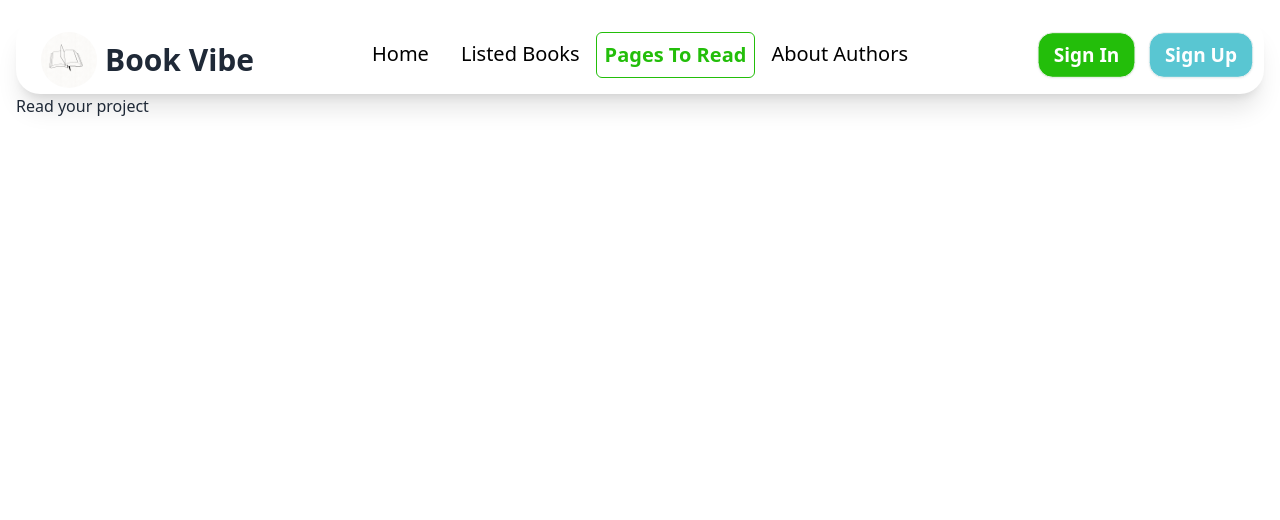
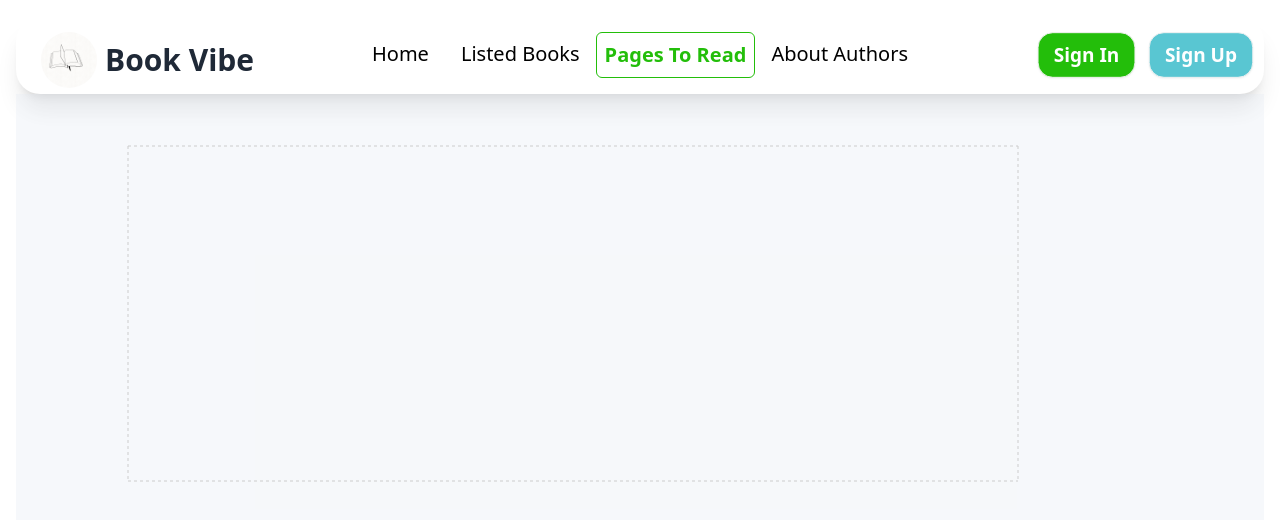
Before and after one commit to Ahmedturaj/book-vibe, a React (Vite) app: page /pagesRead in a window 1280 px wide. Shown: the top 520 px of the page. Built offline with nearby package versions, Linux system fonts and the light colour scheme.

Commit message:
added Pages To Read route

```diff
--- a/package.json
+++ b/package.json
@@ -17,6 +17,7 @@
     "react-icons": "^5.0.1",
     "react-router-dom": "^6.22.3",
     "react-toastify": "^10.0.5",
+    "recharts": "^2.12.3",
     "sort-by": "^1.2.0"
   },
   "devDependencies": {
--- a/src/components/PagesRead/PagesRead.jsx
+++ b/src/components/PagesRead/PagesRead.jsx
@@ -1,9 +1,69 @@
+import  { useState, useEffect } from 'react';
+import { Bar, BarChart, CartesianGrid, Cell, XAxis, YAxis } from 'recharts';
 
+const CustomShapeBarChart = ({ data }) => {
+    const colors = ['#0088FE', '#00C49F', '#FFBB28', '#FF8042', 'red', 'pink'];
+    const getPath = (x, y, width, height) => {
+        return `M${x},${y + height}C${x + width / 3},${y + height} ${x + width / 2},${y + height / 3}
+    ${x + width / 2}, ${y}
+    C${x + width / 2},${y + height / 3} ${x + (2 * width) / 3},${y + height} ${x + width}, ${y + height}
+    Z`;
+    };
+    const TriangleBar = (props) => {
+        const { fill, x, y, width, height } = props;
+
+        return <path d={getPath(x, y, width, height)} stroke="none" fill={fill} />;
+    };
+
+    return (
+        <BarChart
+            width={1000}
+            height={390}
+            data={data}
+            margin={{
+                top: 20,
+                right: 30,
+                left: 20,
+                bottom: 5,
+            }}
+        >
+            <CartesianGrid strokeDasharray="3 3" />
+            <XAxis dataKey="name" />
+            <YAxis />
+            <Bar dataKey="totalPages" fill="#8884d8" shape={<TriangleBar />} label={{ position: 'top' }}>
+                {data.map((entry, index) => (
+                    <Cell key={`cell-${index}`} fill={colors[index % colors.length]} />
+                ))}
+            </Bar>
+        </BarChart>
+    );
+};
 
 const PagesRead = () => {
+    const [readBooks, setReadBooks] = useState([]);
+
+    useEffect(() => {
+        const readBooksData = [];
+        for (let i = 0; i < localStorage.length; i++) {
+            const key = localStorage.key(i);
+            if (key.includes('_read')) {
+                readBooksData.push(JSON.parse(localStorage.getItem(key)));
+            }
+        }
+        setReadBooks(readBooksData);
+    }, []);
+    const chartData = readBooks.map(book => ({
+        name: book.bookName,
+        totalPages: book.totalPages
+    }));
+
     return (
-        <div>
-            Read your project
+        <div className=' w-full'>
+
+            <div className="mx-auto bg-slate-200 bg-opacity-30 p-5
+            md:p-8 container">
+                <CustomShapeBarChart data={chartData} />
+            </div>
         </div>
     );
 };
```
Also changed, not shown: 1 other file (tests, documents, lock files or other folders).
